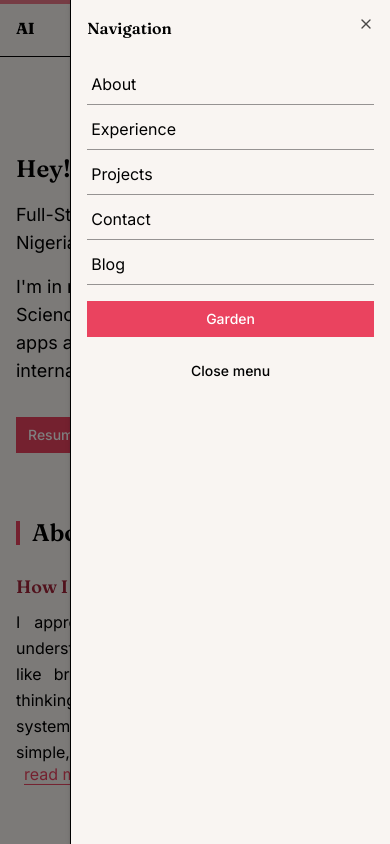
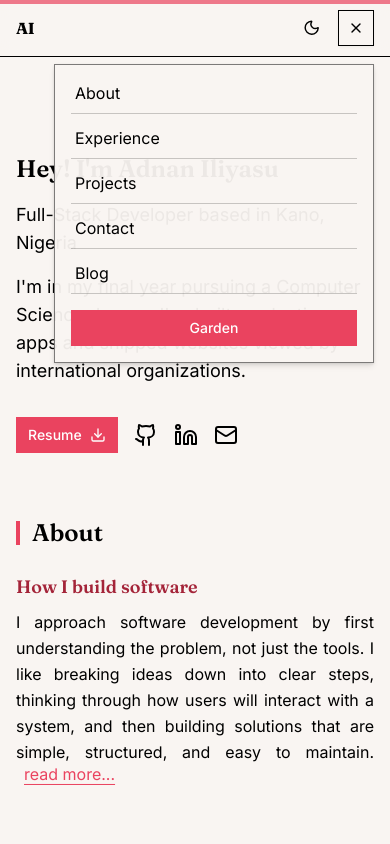
Before and after one commit to Adnan0-IM/adnanilyas.dev, a React (Vite) app: page / in a window 390 px wide. Both pictures are taken after a click on the button 356 px from the left and 28 px from the top of the page. Shown: the top 844 px of the page. Built offline with nearby package versions, Linux system fonts and the light colour scheme.

Commit message:
feat: implement outside click handler for GardenModal and refactor MobileNav menu

```diff
--- a/src/components/layout/nav/GardenAccess.tsx
+++ b/src/components/layout/nav/GardenAccess.tsx
@@ -1,6 +1,7 @@
 import React from "react";
 import { RefreshCw } from "lucide-react";
 import { Button } from "@/components/ui/button";
+import { useOutsideClick } from "@/hooks/use-outside-click";
 
 type GardenButtonProps = {
   onOpen: () => void;
@@ -32,6 +33,7 @@ export const GardenModal = ({ isOpen, onOpenChange }: GardenModalProps) => {
   const [spinCount, setSpinCount] = React.useState(0);
   const [shouldRender, setShouldRender] = React.useState(false);
   const [isClosing, setIsClosing] = React.useState(false);
+  const modalRef = React.useRef<HTMLDivElement>(null);
 
   const gardenKey = import.meta.env.VITE_GARDEN_KEY;
   const gardenUrl = import.meta.env.VITE_GARDEN_URL;
@@ -85,10 +87,17 @@ export const GardenModal = ({ isOpen, onOpenChange }: GardenModalProps) => {
     return () => window.clearTimeout(timer);
   }, [isOpen, shouldRender]);
 
+  useOutsideClick(modalRef, () => {
+    if (isOpen) {
+      onOpenChange(false);
+    }
+  });
+
   if (!shouldRender) return null;
 
   return (
     <div
+      ref={modalRef}
       className={`absolute right-0 top-16 md:right-1/6 w-full max-w-xs mx-auto bg-background border border-border rounded-lg shadow-lg p-6 z-50 transform-gpu will-change-transform ${
         isClosing
           ? "animate-out fade-out-0 zoom-out-95 slide-out-to-top-2 duration-200"
--- a/src/components/layout/nav/MobileNav.tsx
+++ b/src/components/layout/nav/MobileNav.tsx
@@ -1,15 +1,7 @@
 import React from "react";
-import { Menu } from "lucide-react";
+import { Menu, X } from "lucide-react";
 import { ModeToggle } from "@/components/mode-toggle";
 import { Button } from "@/components/ui/button";
-import {
-  Sheet,
-  SheetClose,
-  SheetContent,
-  SheetHeader,
-  SheetTitle,
-  SheetTrigger,
-} from "@/components/ui/sheet";
 import NavLinks from "./NavLinks";
 import { GardenButton } from "./GardenAccess";
 
@@ -19,6 +11,33 @@ type MobileNavProps = {
 
 const MobileNav = ({ onOpenGarden }: MobileNavProps) => {
   const [isMenuOpen, setIsMenuOpen] = React.useState(false);
+  const [shouldRenderMenu, setShouldRenderMenu] = React.useState(false);
+  const [isClosing, setIsClosing] = React.useState(false);
+
+  React.useEffect(() => {
+    if (isMenuOpen) {
+      setShouldRenderMenu(true);
+      setIsClosing(false);
+      return;
+    }
+
+    if (!shouldRenderMenu) return;
+
+    setIsClosing(true);
+    const timer = window.setTimeout(() => {
+      setShouldRenderMenu(false);
+      setIsClosing(false);
+    }, 200);
+
+    return () => window.clearTimeout(timer);
+  }, [isMenuOpen, shouldRenderMenu]);
+
+  React.useEffect(() => {
+    document.body.style.overflow = shouldRenderMenu ? "hidden" : "";
+    return () => {
+      document.body.style.overflow = "";
+    };
+  }, [shouldRenderMenu]);
 
   const openGardenFromMenu = () => {
     setIsMenuOpen(false);
@@ -37,27 +56,39 @@ const MobileNav = ({ onOpenGarden }: MobileNavProps) => {
       <div className="flex items-center gap-2">
         <ModeToggle />
 
-        <Sheet open={isMenuOpen} onOpenChange={setIsMenuOpen}>
-          <SheetTrigger asChild>
         <Button
           type="button"
           variant="outline"
           size="icon"
-              aria-label="Open menu"
+          aria-label={isMenuOpen ? "Close menu" : "Open menu"}
+          onClick={() => setIsMenuOpen((prev) => !prev)}
         >
-              <Menu className="size-4" />
+          {isMenuOpen ? <X className="size-4" /> : <Menu className="size-4" />}
         </Button>
-          </SheetTrigger>
+      </div>
 
-          <SheetContent side="right" className="w-[82%] sm:max-w-sm">
-            <SheetHeader>
-              <SheetTitle className="font-serif">Navigation</SheetTitle>
-            </SheetHeader>
+      {shouldRenderMenu && (
+        <div
+          className={`fixed inset-x-0 top-14 bottom-0 z-40 bg-black/40 backdrop-blur-sm transition-opacity duration-200 ${
+            isClosing ? "opacity-0" : "opacity-100"
+          }`}
+          onClick={() => setIsMenuOpen(false)}
+          aria-hidden="true"
+        >
+          <div
+            className={`absolute top-2 right-4 left-4 ml-auto max-w-xs rounded-lg border border-border/50 bg-background/95 p-4 shadow-lg transition-all duration-200 ${
+              isClosing
+                ? "translate-y-[-8px] scale-95 opacity-0"
+                : "translate-y-0 scale-100 opacity-100"
+            }`}
+            onClick={(event) => event.stopPropagation()}
+          >
 
-            <div className="px-4 pb-6 flex flex-col gap-4">
+
+            <div className="flex flex-col gap-4">
               <NavLinks
                 className="flex flex-col gap-3 text-base"
-                itemClassName="border-b border-border/40 pb-2"
+                itemClassName="border-b border-border/20 pb-2"
                 linkClassName="hover:text-primary focus-visible:outline-none focus-visible:ring-2 focus-visible:ring-primary/60 rounded px-1 py-0.5"
                 onNavigate={() => setIsMenuOpen(false)}
               />
@@ -66,16 +97,10 @@ const MobileNav = ({ onOpenGarden }: MobileNavProps) => {
                 onOpen={openGardenFromMenu}
                 className="w-full hover:text-white focus-visible:outline-none focus-visible:ring-2 focus-visible:ring-primary/60 rounded-sm"
               />
-
-              <SheetClose asChild>
-                <Button type="button" variant="ghost" className="w-full">
-                  Close menu
-                </Button>
-              </SheetClose>
             </div>
-          </SheetContent>
-        </Sheet>
           </div>
+        </div>
+      )}
     </div>
   );
 };
--- a/src/hooks/use-outside-click.ts
+++ b/src/hooks/use-outside-click.ts
@@ -1,12 +1,17 @@
 import React, { useEffect } from "react";
 
 export const useOutsideClick = (
-  ref: React.RefObject<HTMLDivElement>,
-  callback: Function
+  ref: React.RefObject<HTMLElement | null>,
+  callback: (event: MouseEvent | TouchEvent) => void,
 ) => {
   useEffect(() => {
-    const listener = (event: any) => {
-      if (!ref.current || ref.current.contains(event.target)) {
+    const listener = (event: MouseEvent | TouchEvent) => {
+      const target = event.target;
+      if (
+        !ref.current ||
+        !(target instanceof Node) ||
+        ref.current.contains(target)
+      ) {
         return;
       }
       callback(event);
```
Lines whose indentation alone changed are shown as unchanged.
